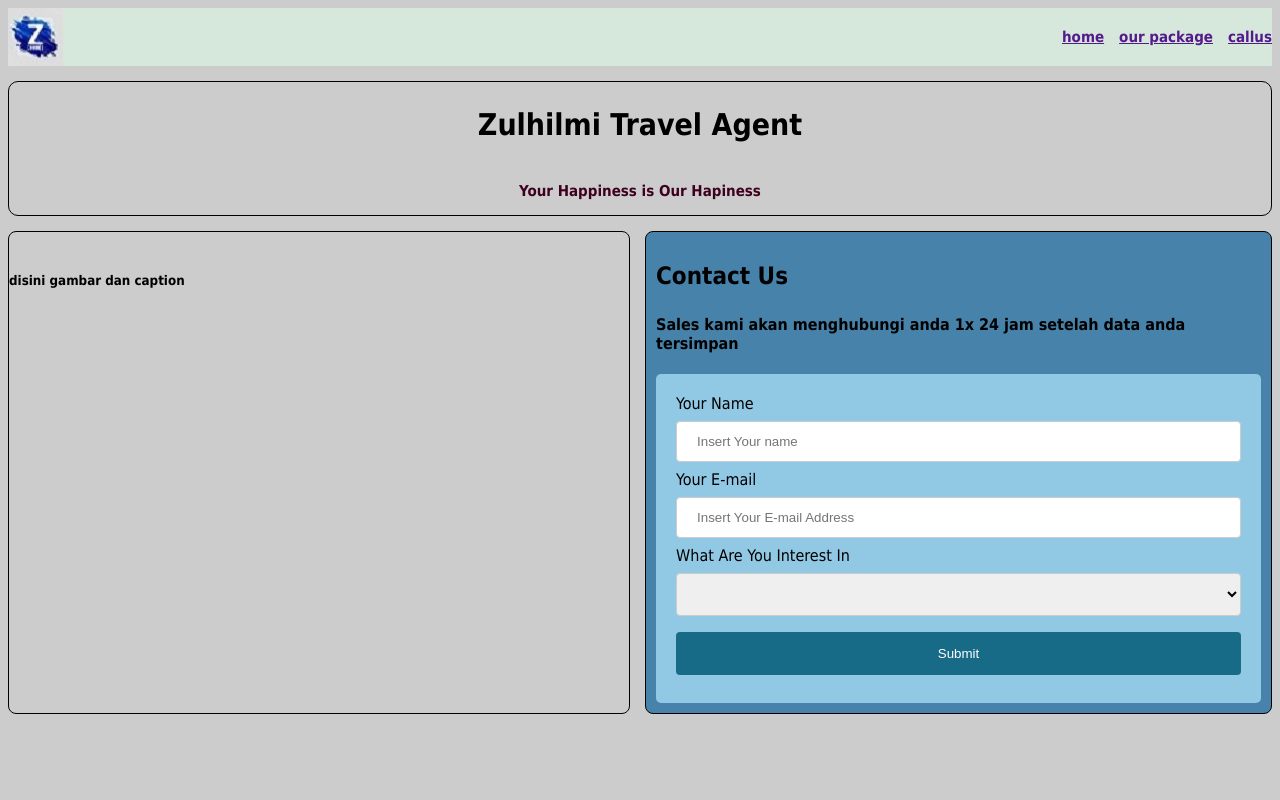
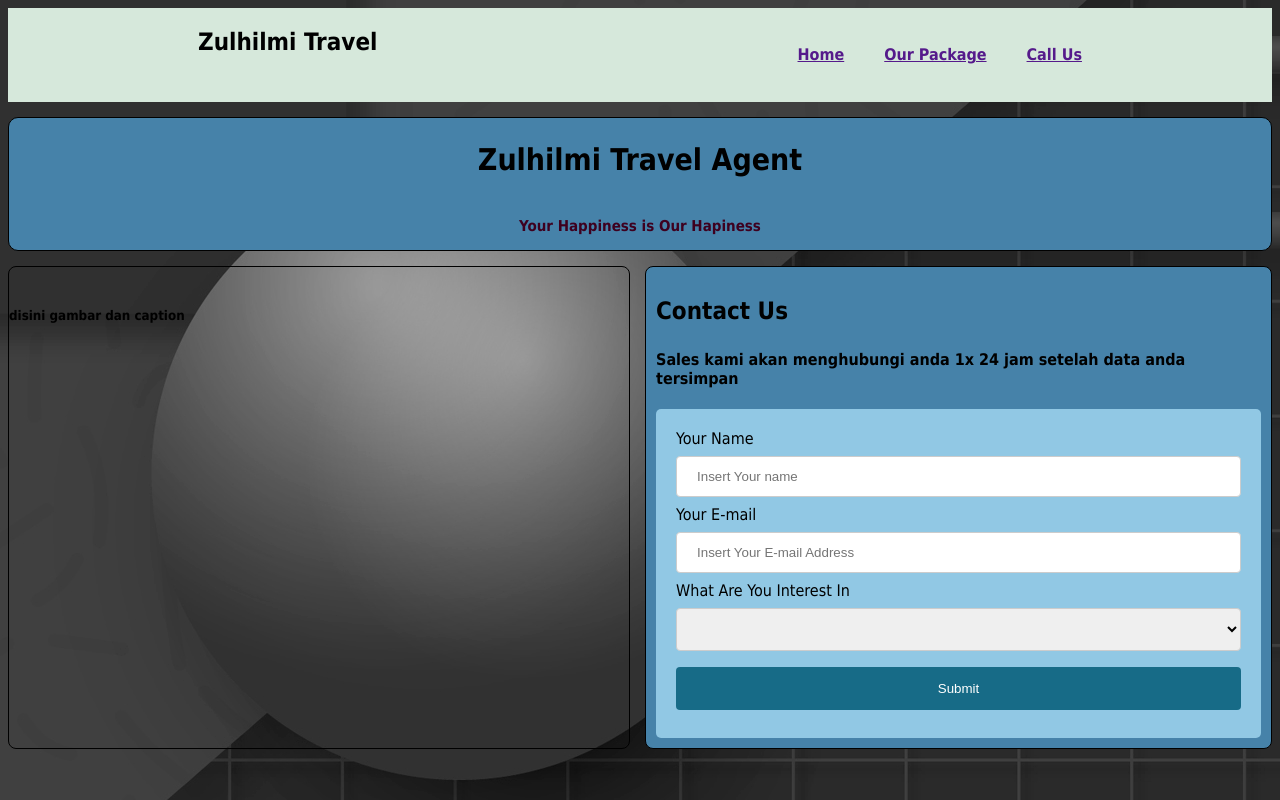
Before and after one commit to amizulhilmi/BelajarDiRevoU, a plain HTML site: page Hari Kelima/index.html in a window 1280 px wide. Drawn offline with Linux system fonts and the light colour scheme; files whose address does not match are found by name.

Commit message:
update 3 agustus

```diff
--- a/Hari Kelima/css/style.css
+++ b/Hari Kelima/css/style.css
@@ -1,31 +1,24 @@
 /*HEADER SECTION*/
 
 body {
-    background-image : url("bg_img.jpg");
-    background-color : #cccccc;
+    background-color: grey;
+
 }
 
 #headernavigation {
     display: flex;
-    justify-content: space-between;
+    justify-content: space-around;
     background-color: #D6E8DB;
     font-family: tahoma;
-    font-size: 15px;
-
 
 }
 
 #navigation {
     display: flex;
-    gap: 15px;
-
+    justify-content: space-between;
 
 }
 
-#nav .navigation {
-    border: 1px solid black;
-
-}
 
 #headertitle {
     display: flex;
@@ -36,6 +29,7 @@ body {
     font-family: tahoma;
     margin-top: 15px;
     font-size: 20px;
+    background-color: #4682A9;
 
 }
 #subtitle {
--- a/Hari Kelima/index.html
+++ b/Hari Kelima/index.html
@@ -7,16 +7,16 @@
     <link rel="stylesheet" href="script.js">
     <title>Hilmi Travel</title>
 </head>
-<body>
+<body style="background: url(Assets/bg_img.jpg);">
     <header>
     <!--nav section-->
         <section id="headernavigation">
-            <img src="Assets/img_logo.jpg" alt="logo">
-            <nav id="navigation">
-                <a href=""><h4>home</h4></a>
-                <a href=""><h4>our package</h4></a>
-                <a href=""><h4>callus</h4></a>
-            </nav>
+            <h2>Zulhilmi Travel</h2>
+        <nav id="navigation">
+            <ul><a href=""><h4>Home</h4></a></ul>
+            <ul><a href=""><h4>Our Package</h4></a></ul>
+            <ul><a href=""><h4>Call Us</h4></a></ul>
+        </nav>
         </section>
     <!--title section-->
         <section id="headertitle">
```
Also changed, not shown: PRACTICE/script.js (added).
